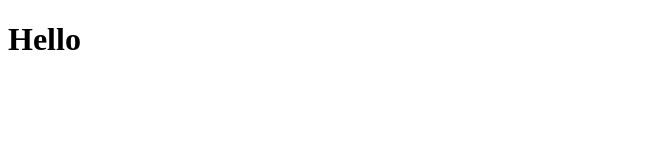
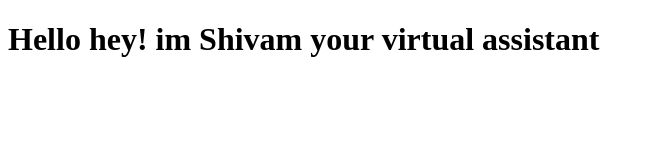
Before and after one commit to RohanKonduskar/exercise_p5, a plain HTML site: page index.html in a window 1280 px wide. Shown: the whole page, without its empty margins (0-655 px from the left). Drawn offline with Linux system fonts and the light colour scheme.

Commit message:
commited by shivam

```diff
--- a/index.html
+++ b/index.html
@@ -6,7 +6,9 @@
     <title>Document</title>
 </head>
 <body>
-    <h1>Hello</h1>
+    <h1>Hello
+        hey! im Shivam your virtual assistant
+    </h1>
 
 </body>
 </html>
```
